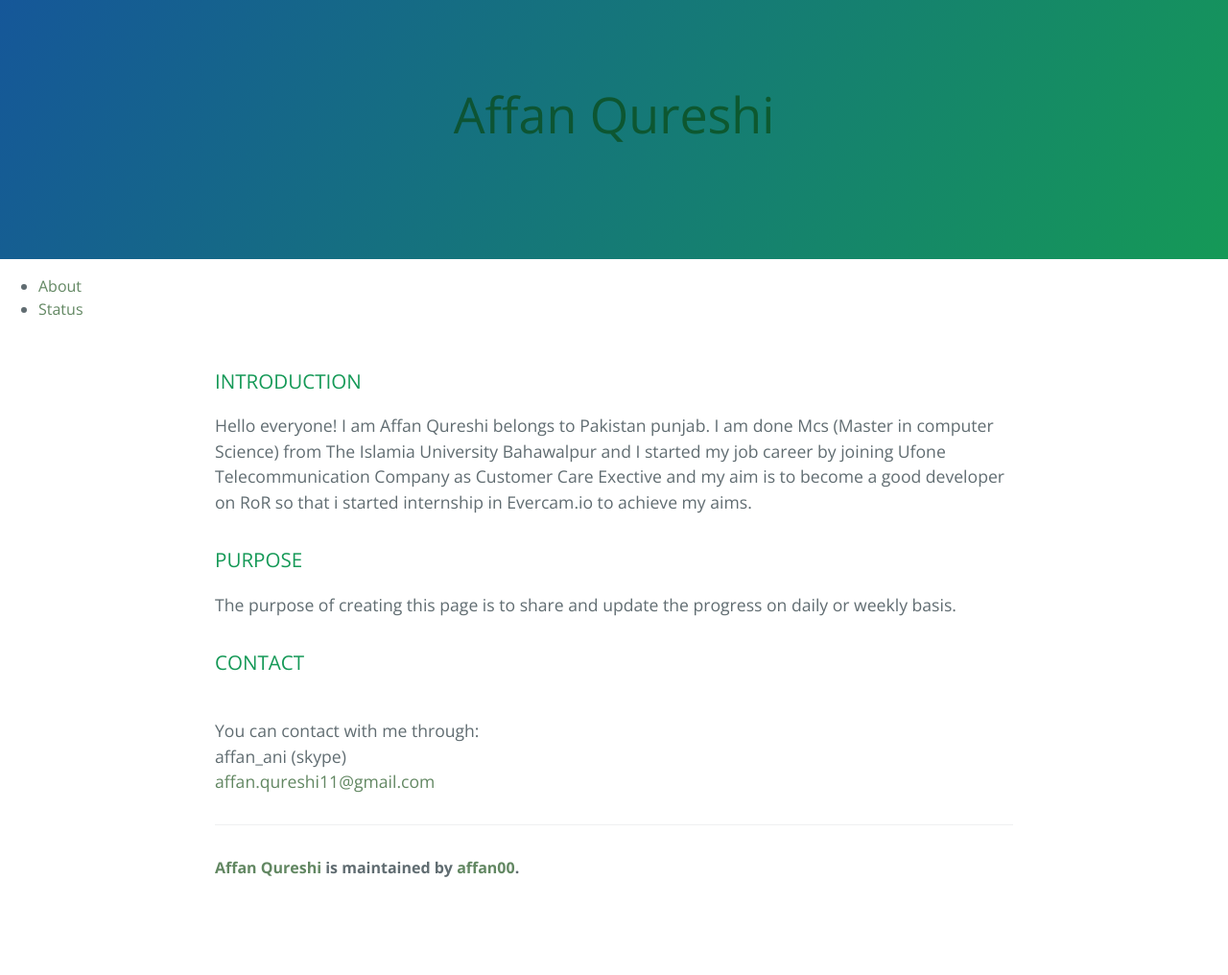
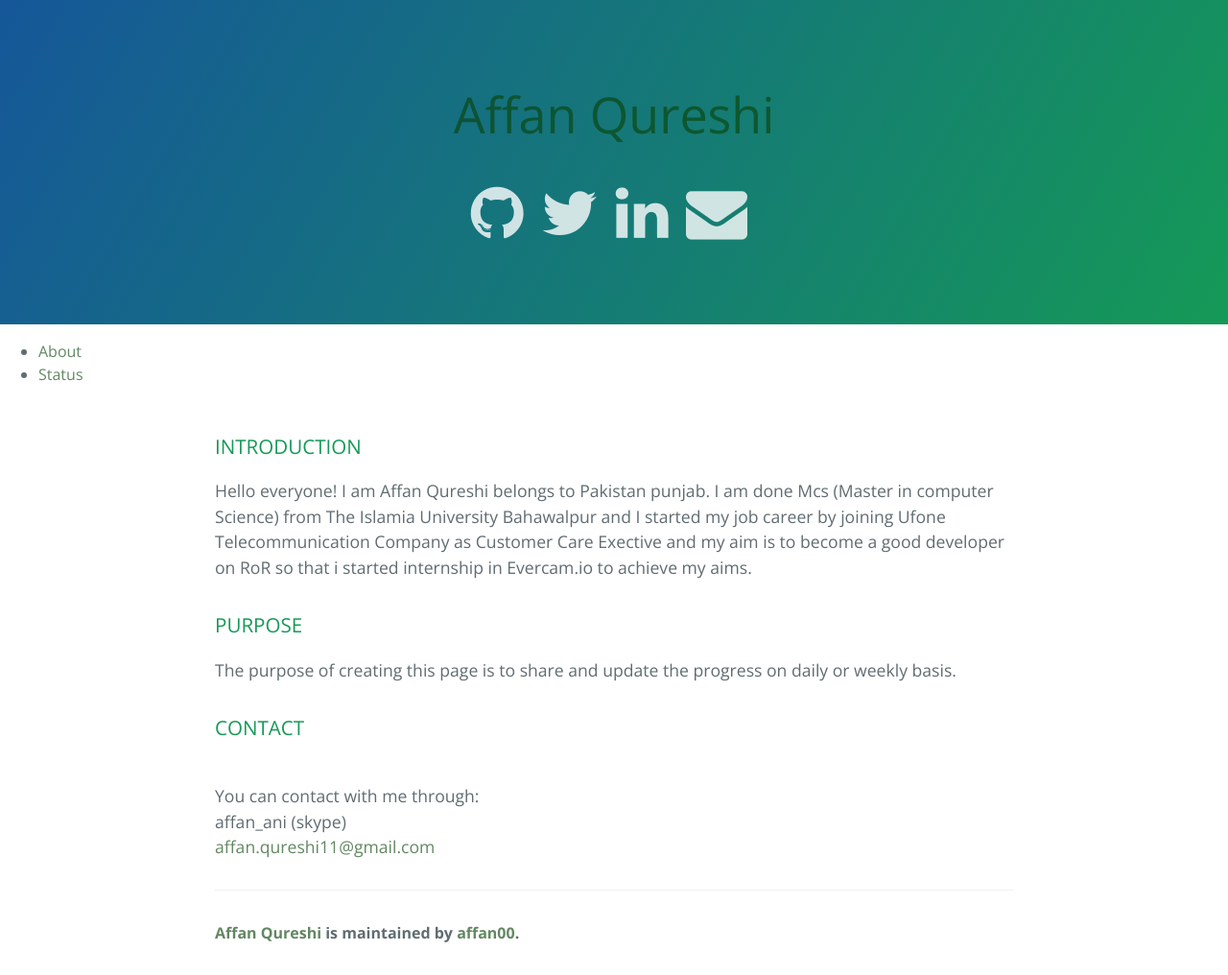
Before and after one commit to affan00/affan00.github.io, a Jekyll site: the page built from index.html, in a window 1280 px wide. Shown: the whole page at 96% size. Built offline with Jekyll 4.4.1, drawn with Linux system fonts in a browser that asks for light colours; nearby versions of some CDN libraries; Markdown is read by kramdown in place of the engine named in the settings; before the commit the page ends 948 px from its top, so only the background shows below that.

Commit message:
css added

```diff
--- a/_layouts/default.html
+++ b/_layouts/default.html
@@ -8,11 +8,30 @@
     <link href='https://fonts.googleapis.com/css?family=Open+Sans:400,700' rel='stylesheet' type='text/css'>
     <link rel="stylesheet" type="text/css" href="stylesheets/stylesheet.css" media="screen">
     <link rel="stylesheet" type="text/css" href="stylesheets/github-light.css" media="screen">
+    <link rel="stylesheet" href="https://maxcdn.bootstrapcdn.com/font-awesome/4.4.0/css/font-awesome.min.css">
 </head>
 <body>
 <section class="page-header">
     <a class="project-name" href="{{site.baseurl}}/index.html">Affan Qureshi</a>
     <h2 class="project-tagline"></h2>
+    <h2 class="page-description icons">
+
+        <a href="http://github.com/fteem">
+            <i class="fa fa-github fa-2x"></i>
+        </a>
+
+        <a href="http://twitter.com/fteem">
+            <i class="fa fa-twitter fa-2x"></i>
+        </a>
+
+        <a href="https://linkedin.com/in/ieftimov">
+            <i class="fa fa-linkedin fa-2x"></i>
+        </a>
+
+        <a href="mailto:ileeftimov+blog@gmail.com">
+            <i class="fa fa-envelope fa-2x"></i>
+        </a>
+    </h2>
 </section>
 <header>
 {% include nav.html %}
--- a/stylesheets/stylesheet.css
+++ b/stylesheets/stylesheet.css
@@ -243,3 +243,56 @@ a {
 @media screen and (max-width: 42em) {
   .site-footer {
     font-size: 0.9rem; } }
+
+.home-template .page-description {
+  -webkit-animation: fade-in-down 0.9s;
+  animation: fade-in-down 0.9s;
+  -webkit-animation-delay: 0.1s;
+  animation-delay: 0.1s;
+}
+.page-description.icons {
+  margin-top: 20px;
+}
+@media only screen and (max-width: 900px) {
+    .page-description {
+        font-size: 1.8rem;
+        line-height: 1.5em;
+    }
+}
+  .page-description {
+    margin: 0;
+    font-size: 2rem;
+    line-height: 1.5em;
+    font-weight: 400;
+    font-family: "Merriweather", serif;
+    letter-spacing: 0.01rem;
+    color: rgba(255,255,255,0.8);
+  }
+.fa-2x {
+    font-size: 2em;
+}
+.fa {
+    display: inline-block;
+    font: normal normal normal 14px/1 FontAwesome;
+    font-size: inherit;
+    text-rendering: auto;
+    -webkit-font-smoothing: antialiased;
+    -moz-osx-font-smoothing: grayscale;
+}
+.icons a {
+    color: rgba(255,255,255,0.8);
+    text-decoration: none;
+    margin-right: 10px;
+}
+.fa-github:before {
+    content: "\f09b";
+}
+.fa-twitter:before {
+    content: "\f099";
+}
+.fa-linkedin:before {
+    content: "\f0e1";
+}
+.fa-envelope:before {
+    content: "\f0e0";
+}
```
Also changed, not shown: 4 other files.
